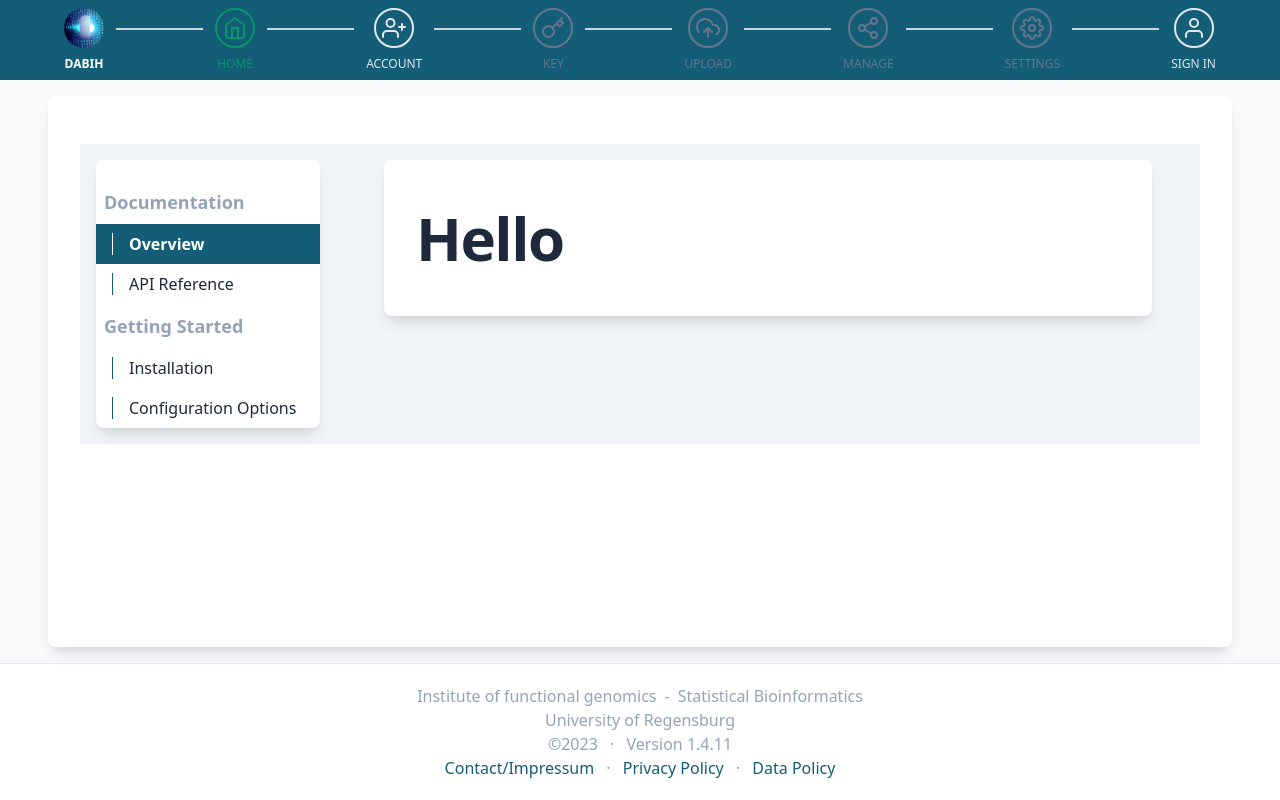
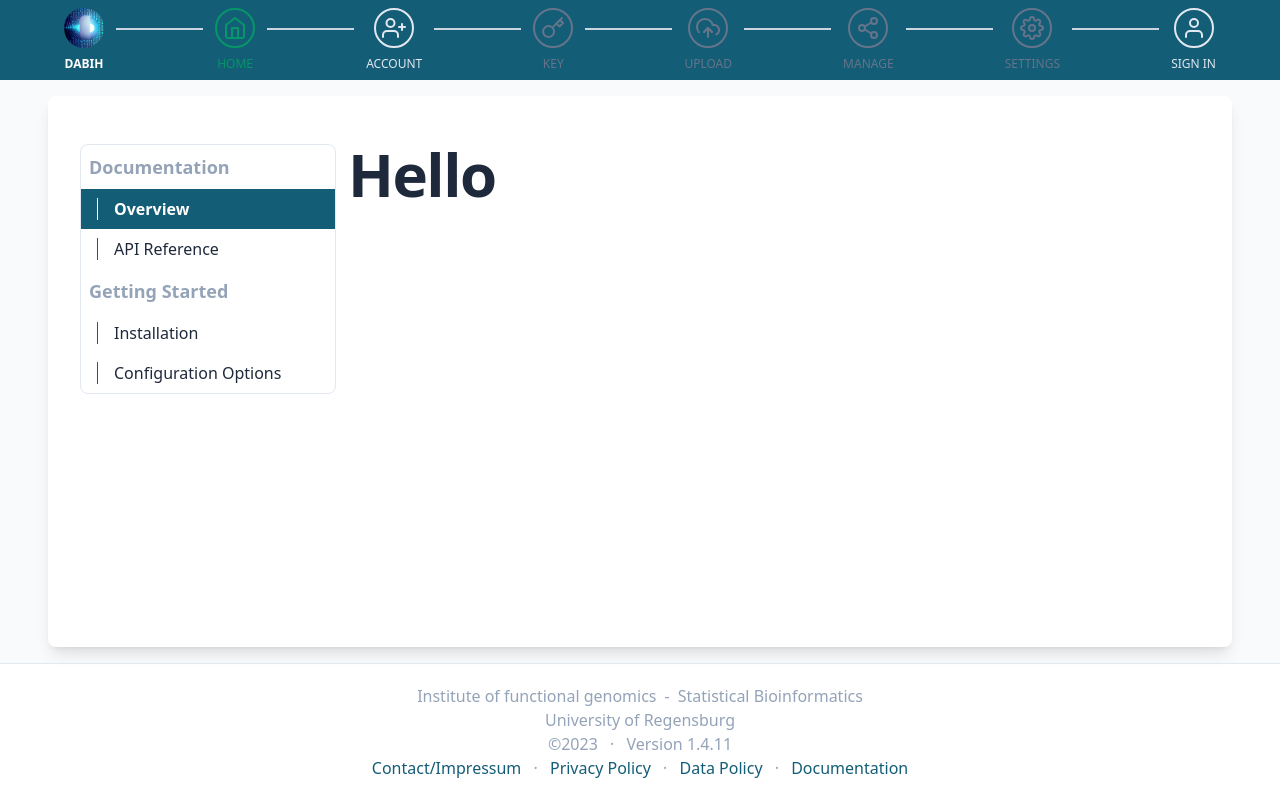
Before and after one commit to spang-lab/dabih, a Next.js app in the folder client/: page /docs in a window 1280 px wide. Built offline with nearby package versions, Linux system fonts and the light colour scheme; no server answers.

Commit message:
update docs

```diff
--- a/client/components/docs/Docs.js
+++ b/client/components/docs/Docs.js
@@ -4,14 +4,12 @@ import Sidebar from './Sidebar';
 
 function Container({ children }) {
   return (
-    <div className="flex flex-row justify-between bg-gray-100">
+    <div className="flex flex-row justify-between">
       <div className="shrink-0">
         <Sidebar />
       </div>
-      <div className="p-4 text-gray-800 grow shrink md:px-12">
-        <div className="block px-4 py-10 bg-white rounded-lg shadow-lg md:py-12 md:px-8">
-          {children}
-        </div>
+      <div className="text-gray-800 flex-1 pl-3">
+        {children}
       </div>
     </div>
   );
--- a/client/components/docs/Sidebar.js
+++ b/client/components/docs/Sidebar.js
@@ -32,8 +32,8 @@ function Item({ children, href }) {
 
 function Sidebar() {
   return (
-    <div className="w-64 p-4">
-      <div className="pt-5 bg-white rounded-lg shadow-lg">
+    <div className="w-64">
+      <div className="rounded-lg border ">
         <Header>Documentation</Header>
         <Item href="/docs">Overview</Item>
         <Item href="/docs/api">API Reference</Item>
--- a/client/components/footer/Footer.js
+++ b/client/components/footer/Footer.js
@@ -33,6 +33,10 @@ function Footer() {
       <Link className="text-blue hover:underline" href="/data_policy">
         Data Policy
       </Link>
+      <span className="px-2"> · </span>
+      <Link className="text-blue hover:underline" href="/docs">
+        Documentation
+      </Link>
     </div>
   );
 }
```
Also changed, not shown: 1 other file (tests, documents, lock files or other folders).
